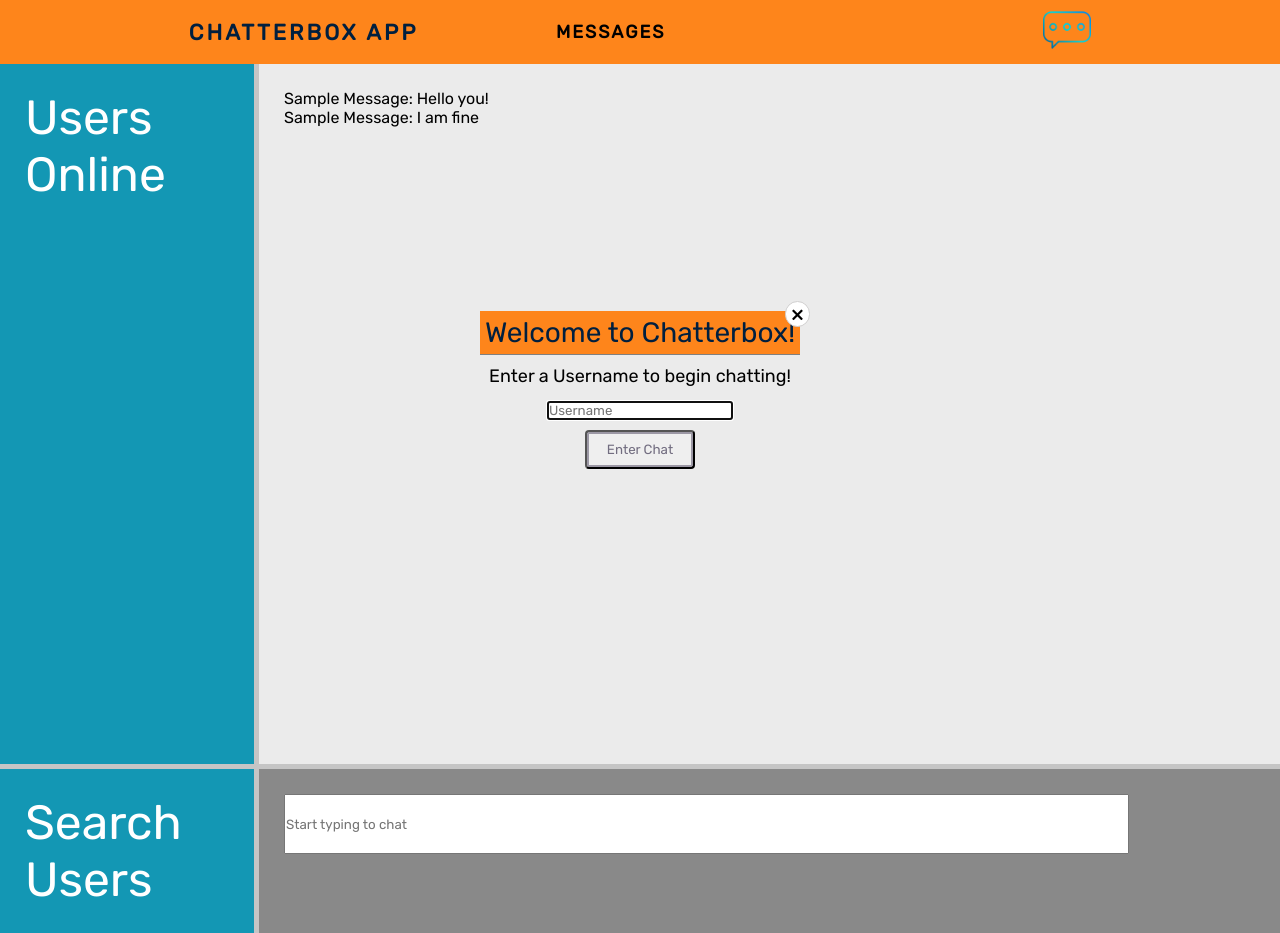
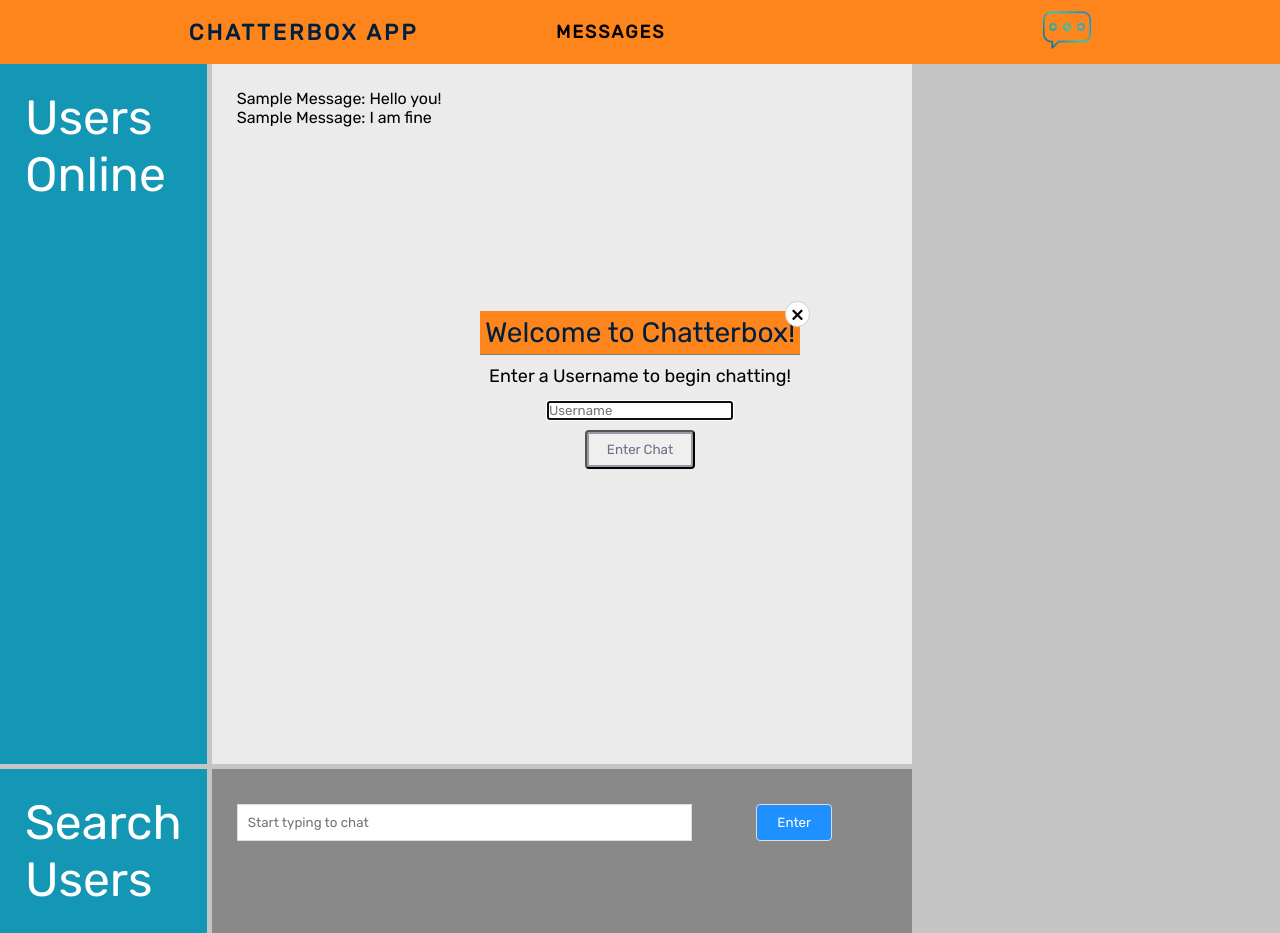
Before and after one commit to George-Jindo/chat-app, a React (Create React App) app in the folder client/: page / in a window 1280 px wide. Built offline with nearby package versions, Linux system fonts and the light colour scheme.

Commit message:
restyled desktop version of main content. Added button for submitting chat.

```diff
--- a/client/src/components/Main/Main.css
+++ b/client/src/components/Main/Main.css
@@ -27,7 +27,7 @@
     background-color: rgba(0, 147, 179, 0.9);
 }
 .messages {
-    grid-column: 2 / 4;
+    grid-column: 2 / 3;
     grid-row: 1 / 2;
     min-height: 700px;
     background-color: #ebebeb;
@@ -45,14 +45,60 @@ ul {
 }
 
 .send_message {
-    grid-column: 2 / 4;
+    grid-column: 2 / 3;
     grid-row: 2 / 2;
     min-height: 125px;
     background-color: #898989;
 }
 
-.send_field {
-    position: absolute;
-    min-width: 66%;
-    min-height: 60px;
+.form-inline {
+    display: flex;
+    flex-flow: row wrap;
+    align-items: center;
 }
+
+.form-inline input {
+    vertical-align: middle;
+    margin: 5px 10px 5px 0;
+    padding: 10px;
+    background-color: #fff;
+    border: 1px solid #ddd;
+    min-width: 70%;
+}
+
+.form-inline button {
+    padding: 10px 20px;
+    background-color: dodgerblue;
+    border: 1px solid #ddd;
+    color: white;
+}
+
+.form-inline button:hover {
+    background-color: royalblue;
+}
+
+@media (max-width: 1024px) {
+    .form-inline input {
+        margin: 10px 0;
+    }
+
+    .form-inline {
+        flex-direction: column;
+        align-items: stretch;
+    }
+}
+
+/*@media screen and (max-width: 1024px) {
+    .send_field {
+        position: absolute;
+        min-width: 20%;
+        box-sizing: border-box;
+        font-size: 1rem;
+    }
+    .send_message {
+        grid-column: 2 / 4;
+        grid-row: 2 / 2;
+        min-height: 125px;
+        background-color: #898989;
+    }
+}*/
--- a/client/src/components/Main/Main.js
+++ b/client/src/components/Main/Main.js
@@ -18,6 +18,7 @@ const main = props => (
             </div>
         </div>
         <div className='send_message grid'>
+            <form className='form-inline'>
                 <input
                     type='text'
                     className='send_field'
@@ -25,6 +26,10 @@ const main = props => (
                     placeholder='Start typing to chat'
                     required
                 ></input>
+                <button type='submit' className='btn-message'>
+                    Enter
+                </button>
+            </form>
         </div>
     </div>
 );
```
Lines whose indentation alone changed are shown as unchanged.
